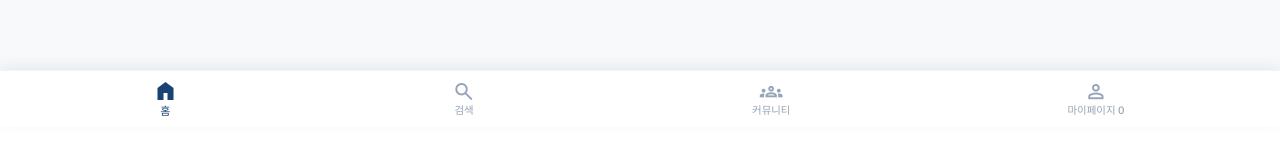
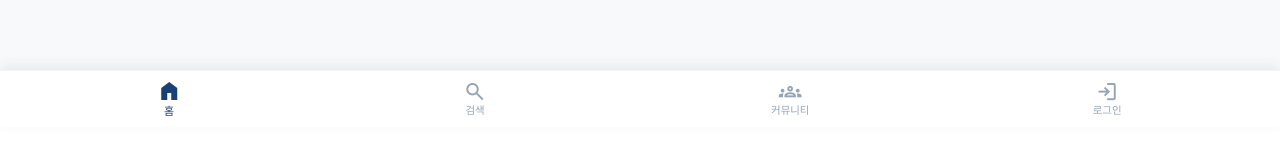
Before and after one commit to gumdalf7787art/sky-steward, a React (Vite) app: page /login in a window 1280 px wide. Shown: the part 673-828 px from the top of the page. Built offline with nearby package versions, Linux system fonts and the light colour scheme.

Commit message:
Stable Fix: Implement BottomNav auth toggle using safe localStorage + useEffect method

```diff
--- a/src/components/BottomNav.jsx
+++ b/src/components/BottomNav.jsx
@@ -1,7 +1,16 @@
-import React from 'react';
-import { Link } from 'react-router-dom';
+import React, { useState, useEffect } from 'react';
+import { Link, useLocation } from 'react-router-dom';
 
-const BottomNav = ({ isLoggedIn = false }) => {
+const BottomNav = () => {
+  const [isLoggedIn, setIsLoggedIn] = useState(false);
+  const location = useLocation();
+
+  // 컴포넌트가 마운트되거나 페이지 이동(location)이 있을 때마다 로그인 상태 체크
+  useEffect(() => {
+    const token = localStorage.getItem('sky_token');
+    setIsLoggedIn(!!token);
+  }, [location]);
+
   return (
     <nav className="fixed bottom-0 left-0 w-full z-50 flex justify-around items-center px-4 py-2 pb-safe bg-white dark:bg-slate-950 border-t border-slate-100 dark:border-slate-800 shadow-[0_-4px_12px_rgba(26,65,115,0.08)]">
       <Link className="flex flex-col items-center justify-center text-[#1A4173] dark:text-blue-300 font-bold" to="/">
@@ -16,10 +25,18 @@ const BottomNav = ({ isLoggedIn = false }) => {
         <span className="material-symbols-outlined">groups</span>
         <span className="font-public-sans text-[11px] font-medium">커뮤니티</span>
       </Link>
-      <Link className="flex flex-col items-center justify-center text-slate-400 dark:text-slate-500 hover:text-[#1A4173] dark:hover:text-blue-300 transition-transform duration-150 scale-95" to="/mypage">
-        <span className="material-symbols-outlined">person</span>
-        <span className="font-public-sans text-[11px] font-medium">마이페이지 {isLoggedIn ? '1' : '0'}</span>
-      </Link>
+
+      {isLoggedIn ? (
+        <Link className="flex flex-col items-center justify-center text-slate-400 dark:text-slate-500 hover:text-[#1A4173] dark:hover:text-blue-300 transition-transform duration-150 scale-95" to="/mypage">
+          <span className="material-symbols-outlined">person</span>
+          <span className="font-public-sans text-[11px] font-medium">마이페이지</span>
+        </Link>
+      ) : (
+        <Link className="flex flex-col items-center justify-center text-slate-400 dark:text-slate-500 hover:text-[#1A4173] dark:hover:text-blue-300 transition-transform duration-150 scale-95" to="/login">
+          <span className="material-symbols-outlined">login</span>
+          <span className="font-public-sans text-[11px] font-medium">로그인</span>
+        </Link>
+      )}
     </nav>
   );
 };
```
